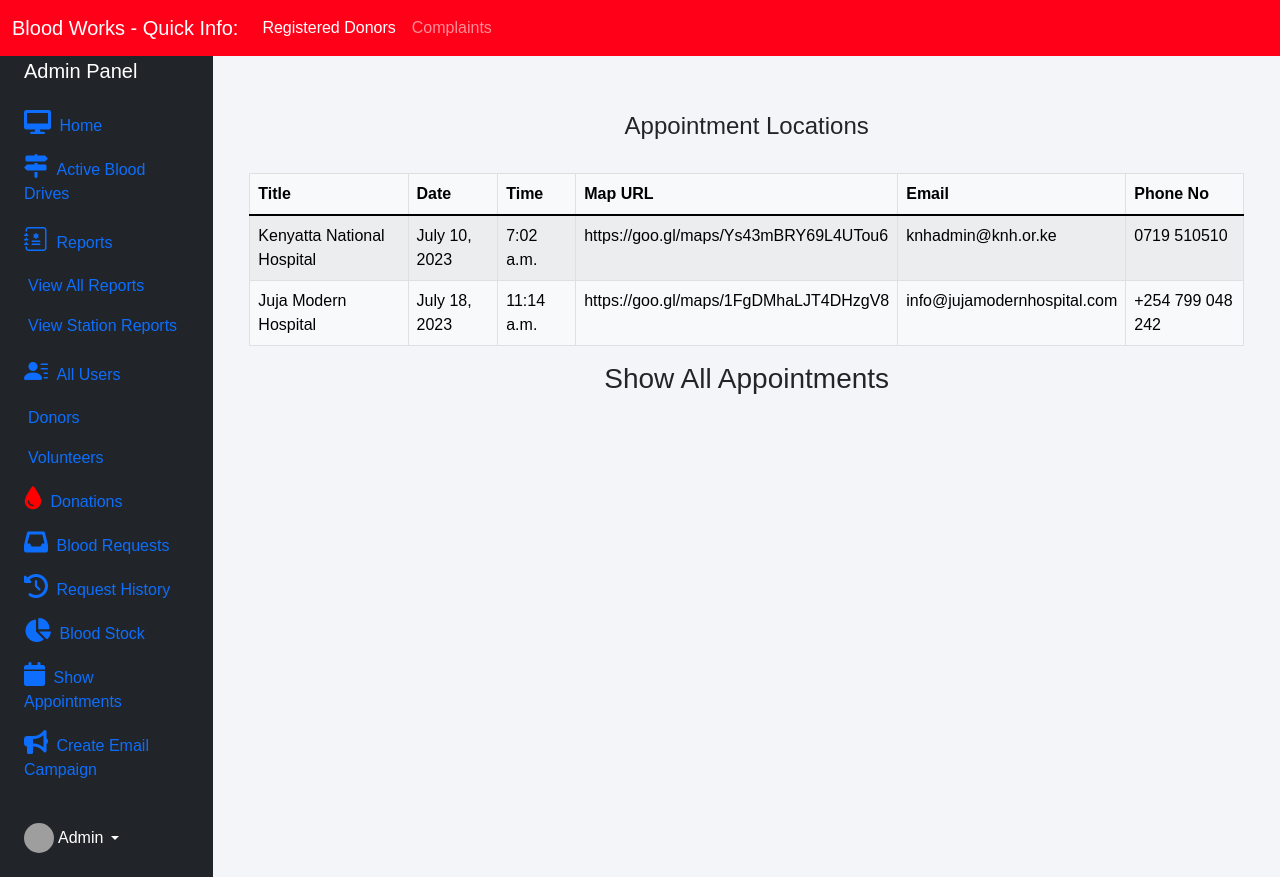
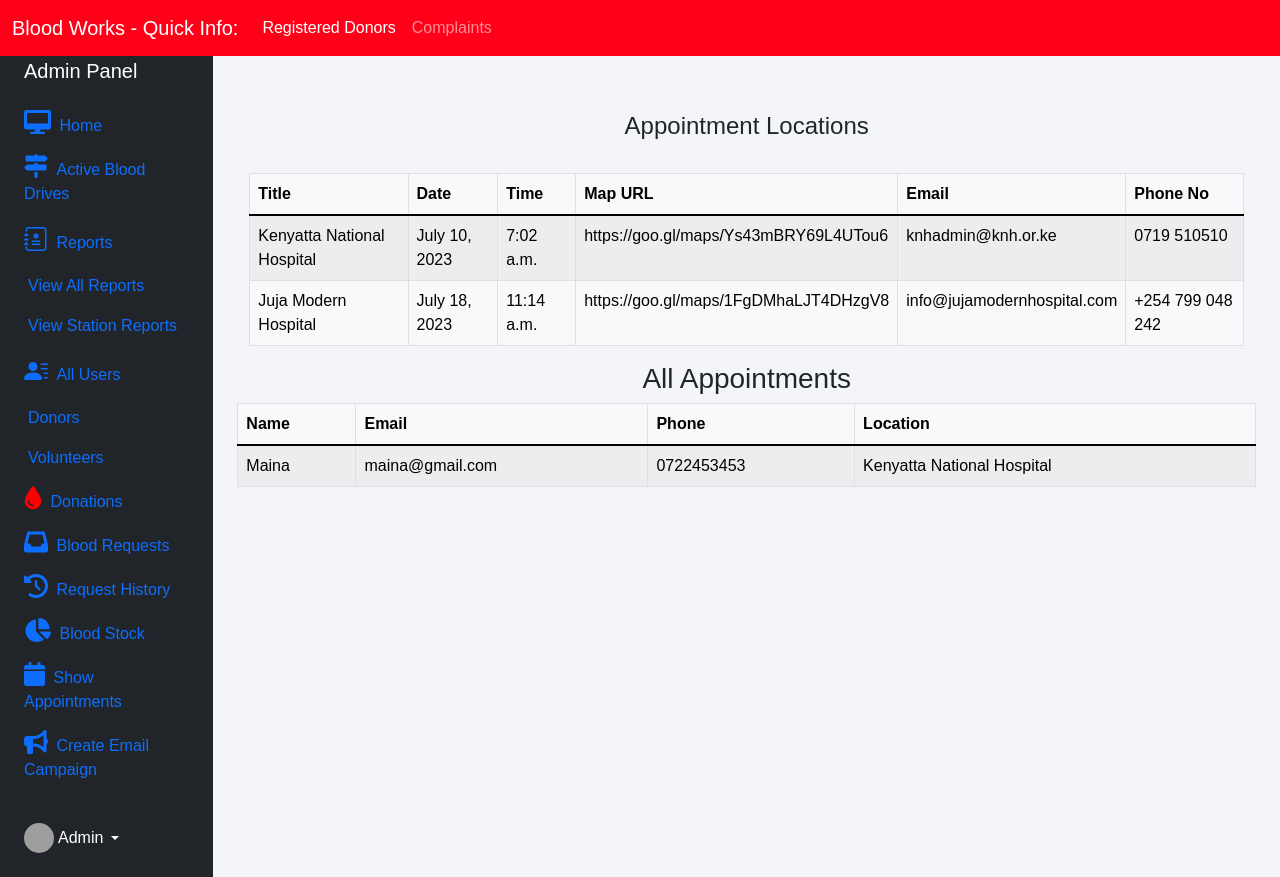
Before and after one commit to Nattyprofessor/BloodWorksSystem, a Django app: page /admin-appointment in a window 1280 px wide. Run offline with Django 3.2, Linux system fonts and the light colour scheme; a user stored in the database is signed in; data comes from the database, SQL or seed files in the repository; both versions use the stored data as it was after the commit; some libraries are stand-ins or nearby versions; grey boxes are pictures that could not be loaded.

Commit message:
More bug fixes 2

```diff
--- a/blood/views.py
+++ b/blood/views.py
@@ -302,7 +302,7 @@ def admin_request_history_view(request):
 @login_required(login_url='adminlogin')
 def admin_show_appointments_view(request):
     print(request.POST)
-    context = {'data': amodels.Appointment.objects.all(), 'form': aforms.AppointmentForm()}
+    context = {'data': amodels.Appointment.objects.all(),'appointments': amodels.Requests.objects.all(), 'form': aforms.AppointmentForm()}
     return render(request, 'blood/admin-appointment.html', context)
 
 
--- a/templates/blood/admin-appointment.html
+++ b/templates/blood/admin-appointment.html
@@ -59,7 +59,32 @@
 
 <div class="container fluid">
     <div class="row">
-        <h3 class="text-center">Show All Appointments</h3>
+        <h3 class="text-center">All Appointments</h3>
+        <table class="table table-light table-hover table-bordered table-striped">
+        <thead class="bg-info">
+        <tr>
+            <th scope="col">Name</th>
+            <th scope="col">Email</th>
+
+            <th scope="col">Phone</th>
+            <th scope="col">Location</th>
+
+
+        </tr>
+        </thead>
+        <tbody>
+        {% for x in appointments %}
+        <tr>
+            <td> {{x.name}}</td>
+            <td>{{x.email}}</td>
+            <td>{{x.phone}}</td>
+            <td>{{x.location}}</td>
+        </tr>
+        {% endfor %}
+
+        </tbody>
+
+    </table>
     </div>
 
 </div>
--- a/templates/donor/donor_dashboard.html
+++ b/templates/donor/donor_dashboard.html
@@ -72,11 +72,11 @@ p {
                             <span class="badge rounded-pill bg-success my-2">{{donor.status}}</span>
                             <div class="d-flex ">
                                 <a class="btn btn-primary follow me-2 text-white" href="/{{ id_url }}">Download Donor ID</a>
-                                <div class="btn btn-outline-danger message">Send Complaint</div>
+                                <div class="btn btn-outline-danger message visually-hidden">Send Complaint</div>
                             </div>
                         </div>
                     </div>
-                    <div class="col-12 bg-white p-0 px-2 pb-3 mb-3">
+                    <div class="col-12 bg-white p-0 px-2 pb-3 mb-3 visually-hidden">
 
                         <div class="d-flex justify-content-between border-bottom py-2 px-3">
                             <p><span class="fab fa-twitter me-2"></span>Twitter</p>
--- a/templates/donor/donor_notifications.html
+++ b/templates/donor/donor_notifications.html
@@ -126,7 +126,7 @@
                                                 </a>
                                             </td>
                                             <!-- Attachment -->
-                                            <td><a href="/static/{{notification.attachment}}" target="_blank" ><i class="fa fa-paperclip text-muted"></i></a></td>
+                                            <td><a href="/{{notification.attachment}}" target="_blank" ><i class="fa fa-paperclip text-muted"></i></a></td>
                                             <!-- Time -->
                                             <td class="text-muted">{{notification.created_date}}</td>
                                         </tr>
--- a/volunteer/views.py
+++ b/volunteer/views.py
@@ -141,7 +141,7 @@ def pre_exam_view(request):
                 url = report_data['doc_path']
 
                 if url != 'error':
-                    return HttpResponseRedirect(url)
+                    return HttpResponseRedirect(f"/{url}")
 
                 else:
                     messages.error(request, "Some errors occured while generating the report")
```
Also changed, not shown: id.html (+37 -22 lines), templates/blood/index.html (+5 -2 lines), db.sqlite3, 1 other file.
